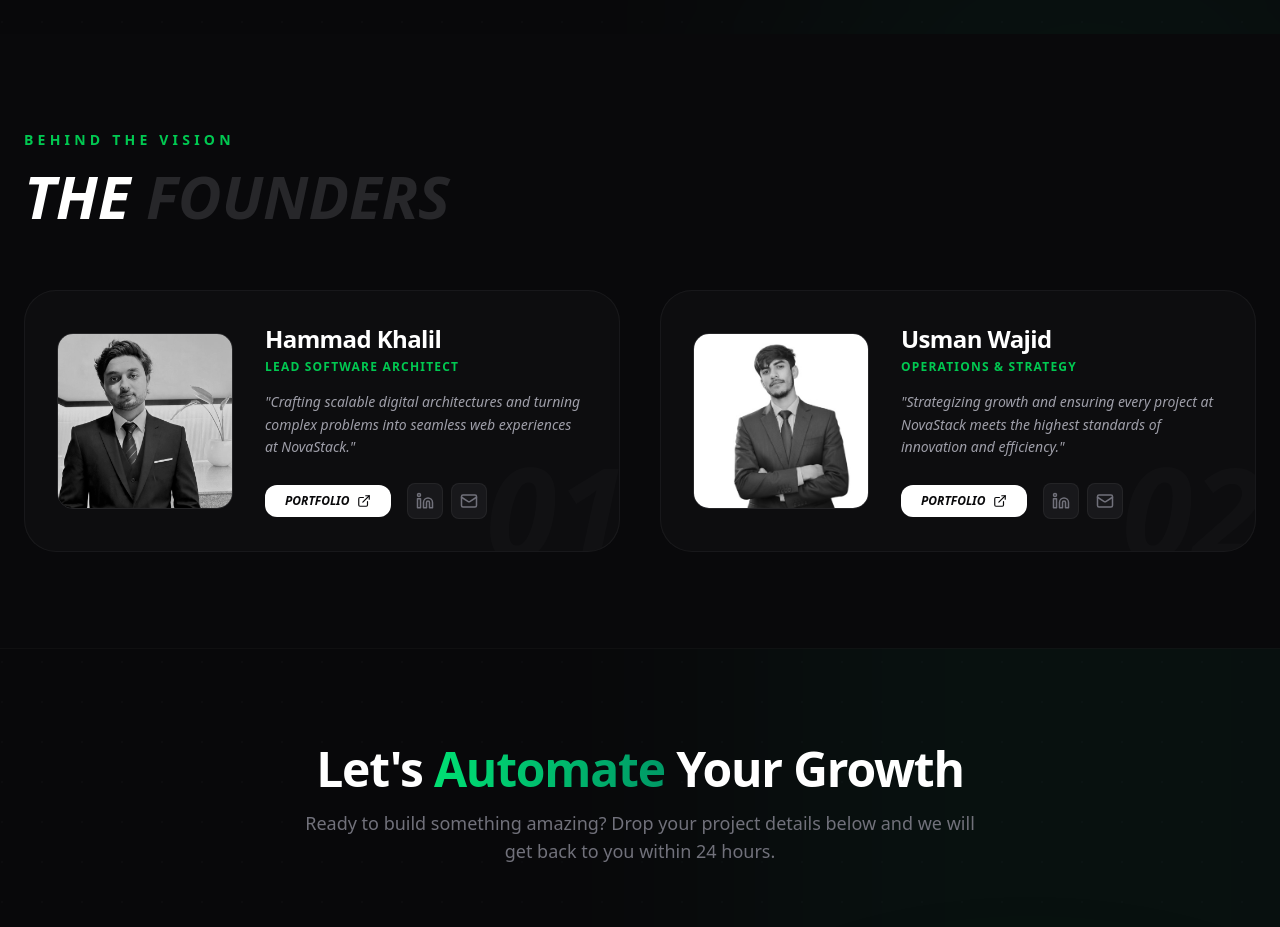
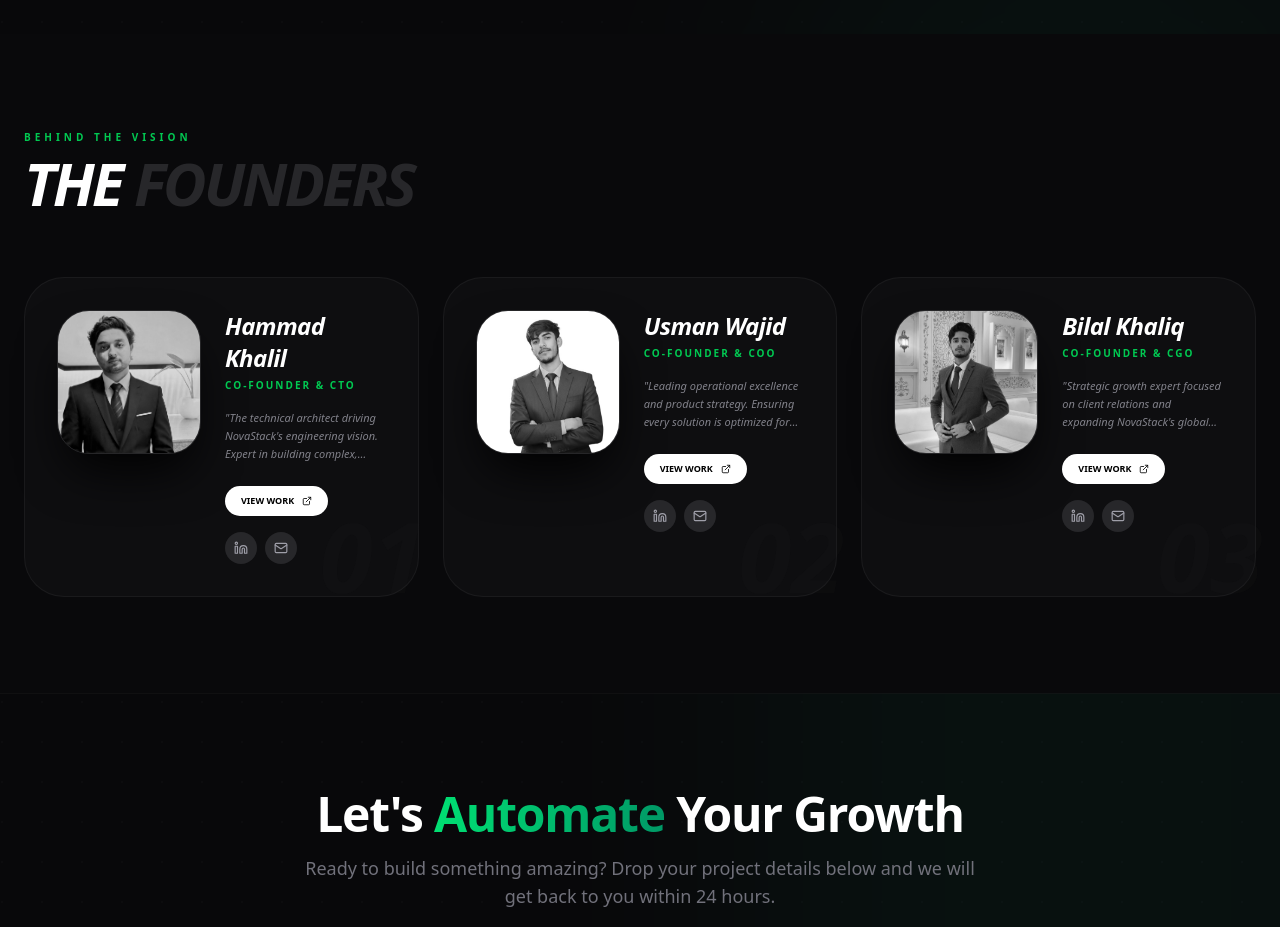
Before and after one commit to itshammadkhalil/novastack-website, a React (Vite) app: page / in a window 1280 px wide. Shown: the part 3180-4107 px from the top of the page. Built offline with nearby package versions, Linux system fonts and the light colour scheme.

Commit message:
Updated founders trio with CTO, COO, and CGO roles

```diff
--- a/src/Team.jsx
+++ b/src/Team.jsx
@@ -1,84 +1,94 @@
 import React from 'react';
 import { Linkedin, Mail, ExternalLink } from 'lucide-react';
 
-const Founders = () => {
+const Team = () => {
   const founders = [
     {
+      id: "01",
       name: "Hammad Khalil",
-      role: "Lead Software Architect", // Purana Role
-      bio: "Crafting scalable digital architectures and turning complex problems into seamless web experiences at NovaStack.",
+      role: "CO-FOUNDER & CTO",
+      bio: "The technical architect driving NovaStack's engineering vision. Expert in building complex, scalable digital ecosystems.",
       image: "/hammad.jpg",
-      portfolio: "https://hammadkhalil.me",
       linkedin: "https://www.linkedin.com/in/muhammad-hammad-khalil/",
-      email: "Hello@hammadkhalil.me"
+      portfolio: "Hammadkhalil.me"
     },
     {
+      id: "02",
       name: "Usman Wajid",
-      role: "Operations & Strategy", // Purana Role
-      bio: "Strategizing growth and ensuring every project at NovaStack meets the highest standards of innovation and efficiency.",
+      role: "CO-FOUNDER & COO", // Operations Head
+      bio: "Leading operational excellence and product strategy. Ensuring every solution is optimized for business growth.",
       image: "/usman.jpg",
-      portfolio: "https://Usmanwajid.com",
       linkedin: "https://www.linkedin.com/in/usmanwajid26/",
-      email: "Hello@usmanwajid.com"
+      portfolio: "Usmanwajid.com"
+    },
+    {
+      id: "03",
+      name: "Bilal Khaliq",
+      role: "CO-FOUNDER & CGO", // Growth Head
+      bio: "Strategic growth expert focused on client relations and expanding NovaStack's global footprint through smart lead acquisition.",
+      image: "/bilal.jpg",
+      linkedin: "https://www.linkedin.com/in/bilal-khaliq-69bb54291/",
+      email: "Khaliqbilal53@gmail.com",
+      portfolio: "#"
     }
   ];
 
   return (
-    <section id="founders" className="py-24 bg-zinc-950 px-6">
+    <section id="team" className="py-24 bg-zinc-950 px-6">
       <div className="max-w-7xl mx-auto">
 
         {/* Header */}
         <div className="mb-16">
-          <h2 className="text-sm uppercase tracking-[0.3em] text-green-500 font-bold mb-4">Behind the Vision</h2>
-          <h3 className="text-4xl md:text-6xl font-black text-white italic uppercase leading-none">
-            The <span className="text-zinc-800">Founders</span>
+          <h2 className="text-green-500 text-[10px] font-bold uppercase tracking-[0.4em] mb-2">BEHIND THE VISION</h2>
+          <h3 className="text-4xl md:text-6xl font-black text-white italic uppercase leading-none tracking-tighter">
+            THE <span className="text-zinc-800 text-outline-white italic">FOUNDERS</span>
           </h3>
         </div>
 
         {/* Founders Grid */}
-        <div className="grid grid-cols-1 md:grid-cols-2 gap-10">
-          {founders.map((founder, index) => (
-            <div key={index} className="group relative bg-zinc-900/30 border border-white/5 p-8 rounded-[2rem] hover:border-green-500/50 transition-all duration-500 overflow-hidden">
-              <div className="flex flex-col md:flex-row gap-8 items-center relative z-10">
+        <div className="grid grid-cols-1 lg:grid-cols-3 gap-6">
+          {founders.map((founder) => (
+            <div key={founder.id} className="group relative bg-zinc-900/40 border border-white/5 p-6 md:p-8 rounded-[2.5rem] hover:border-green-500/30 transition-all duration-500">
 
-                {/* Profile Image */}
-                <div className="w-32 h-32 md:w-44 md:h-44 rounded-2xl overflow-hidden grayscale group-hover:grayscale-0 transition-all duration-700 border border-white/10">
-                  <img
-                    src={founder.image}
-                    alt={founder.name}
-                    className="w-full h-full object-cover"
-                    onError={(e) => { e.target.src = "https://via.placeholder.com/200" }}
-                  />
+              <div className="flex flex-col md:flex-row lg:flex-col xl:flex-row gap-6 items-center md:items-start relative z-10">
+                {/* Image Area */}
+                <div className="w-32 h-32 md:w-36 md:h-36 flex-shrink-0 rounded-[2rem] overflow-hidden border border-white/10 grayscale group-hover:grayscale-0 transition-all duration-500 shadow-2xl shadow-black">
+                  <img src={founder.image} alt={founder.name} className="w-full h-full object-cover" />
                 </div>
 
-                {/* Info */}
+                {/* Info Area */}
                 <div className="flex-1 text-center md:text-left">
-                  <h4 className="text-2xl font-bold text-white mb-1 tracking-tight">{founder.name}</h4>
-                  <p className="text-green-500 text-xs font-black uppercase tracking-widest mb-4">{founder.role}</p>
-                  <p className="text-zinc-400 text-sm leading-relaxed mb-6 italic">"{founder.bio}"</p>
+                  <h4 className="text-2xl font-bold text-white mb-1 italic tracking-tight">{founder.name}</h4>
+                  <p className="text-green-500 text-[10px] font-black uppercase tracking-[0.2em] mb-4">{founder.role}</p>
 
-                  {/* Action Buttons */}
-                  <div className="flex flex-wrap justify-center md:justify-start gap-4 items-center">
-                    <a href={founder.portfolio} target="_blank" rel="noreferrer" className="flex items-center gap-2 bg-white text-zinc-950 px-5 py-2 rounded-xl text-xs font-black uppercase italic hover:bg-green-400 transition-all">
-                      Portfolio <ExternalLink size={14} />
+                  <p className="text-zinc-400 text-[11px] leading-relaxed mb-6 italic opacity-80 line-clamp-3">
+                    "{founder.bio}"
+                  </p>
+
+                  <div className="flex flex-wrap items-center justify-center md:justify-start gap-4">
+                    {/* Portfolio/Contact Button */}
+                    <a href={founder.portfolio} className="flex items-center gap-2 bg-white text-black px-4 py-2 rounded-full text-[9px] font-black uppercase hover:bg-green-500 transition-colors duration-300">
+                      VIEW WORK <ExternalLink size={10} />
                     </a>
 
+                    {/* Socials */}
                     <div className="flex gap-2">
-                      <a href={founder.linkedin} target="_blank" rel="noreferrer" className="text-zinc-500 hover:text-white p-2 bg-white/5 rounded-lg transition-colors border border-white/5">
-                        <Linkedin size={18} />
+                      <a href={founder.linkedin} target="_blank" rel="noreferrer" className="w-8 h-8 rounded-full bg-zinc-800 flex items-center justify-center text-zinc-400 hover:text-white hover:bg-zinc-700 transition-all">
+                        <Linkedin size={14} />
                       </a>
-                      <a href={`mailto:${founder.email}`} className="text-zinc-500 hover:text-white p-2 bg-white/5 rounded-lg transition-colors border border-white/5">
-                        <Mail size={18} />
+                      <a href={`mailto:${founder.email || 'hello@novastack.tech'}`} className="w-8 h-8 rounded-full bg-zinc-800 flex items-center justify-center text-zinc-400 hover:text-white hover:bg-zinc-700 transition-all">
+                        <Mail size={14} />
                       </a>
                     </div>
                   </div>
                 </div>
               </div>
 
-              {/* Subtle Numbering */}
-              <span className="absolute -bottom-6 -right-2 text-9xl font-black text-white/[0.02] italic select-none">
-                0{index + 1}
-              </span>
+              {/* Decorative Number */}
+              <div className="absolute -bottom-2 -right-2 text-zinc-800/10 font-black italic text-8xl pointer-events-none group-hover:text-green-500/5 transition-colors">
+                {founder.id}
+              </div>
+
             </div>
           ))}
         </div>
@@ -87,4 +97,4 @@ const Founders = () => {
   );
 };
 
-export default Founders;
+export default Team;
```
Also changed, not shown: public/bilal.jpg (added).
